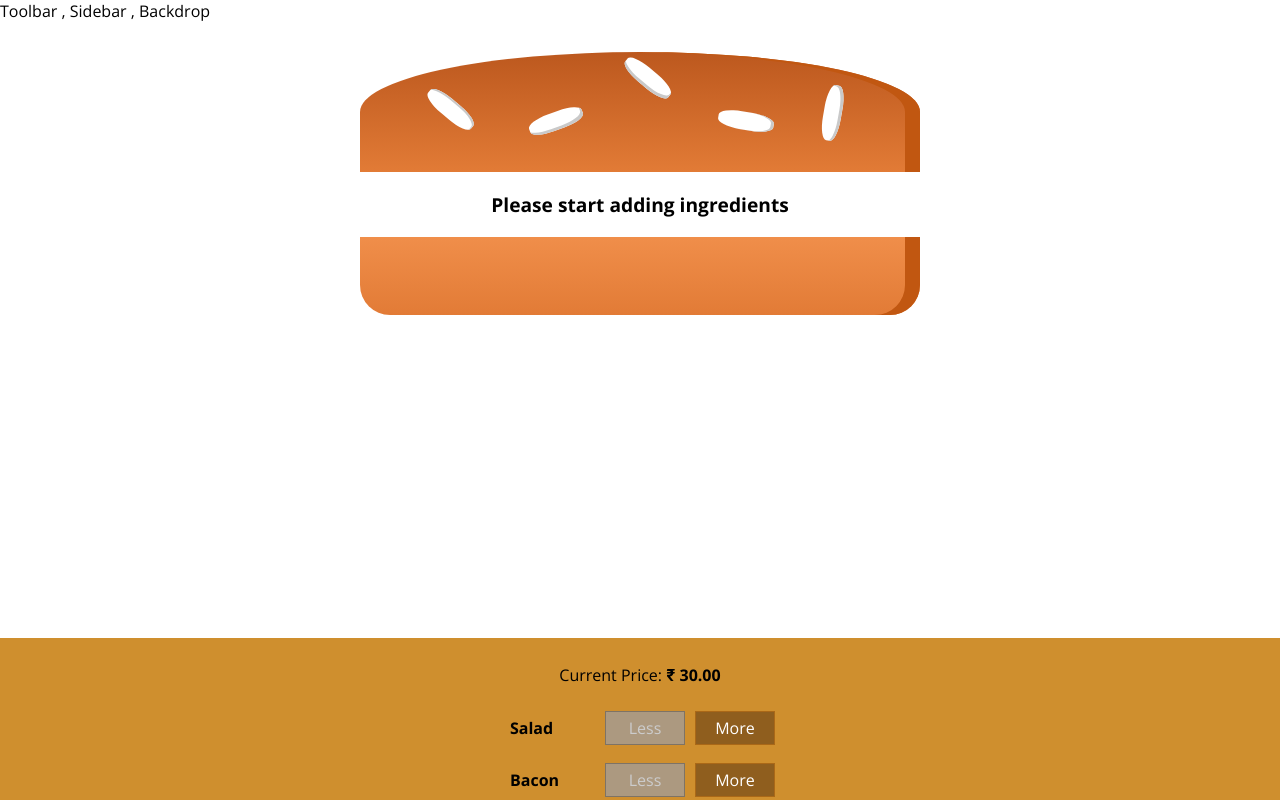
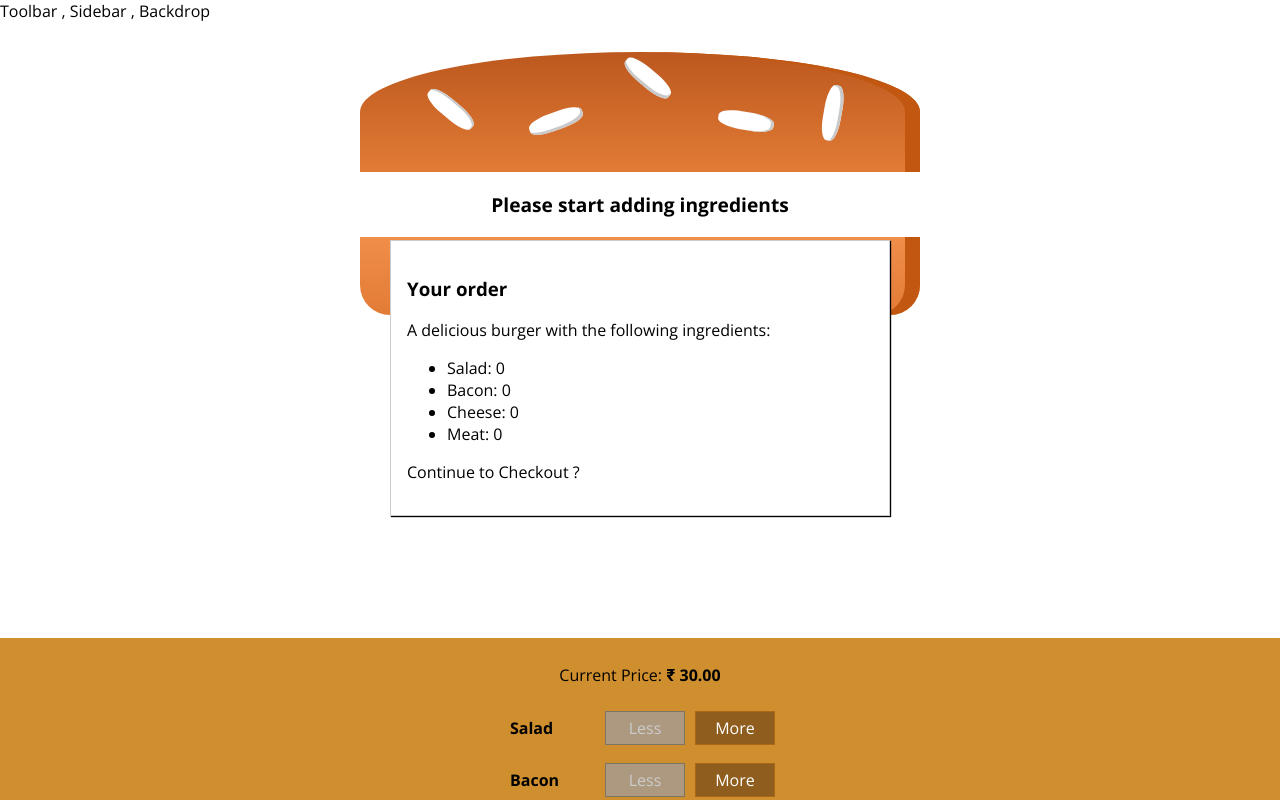
Before and after one commit to ShashankBiplav/the_burger_builder, a React (Create React App) app: page / in a window 1280 px wide. Shown: the top 800 px of the page. Built offline with nearby package versions, Linux system fonts and the light colour scheme.

Commit message:
Added the Order Summary Modal

```diff
--- /dev/null
+++ b/src/components/Burger/OrderSummary/OrderSummary.js
@@ -0,0 +1,25 @@
+import React from 'react';
+
+import Aux from '../../../hoc/Aux';
+
+const orderSummary = (props) => {
+    const ingredientSummary = Object.keys(props.ingredients)
+        .map((igKey)=>{
+            return (<li key={igKey}>
+                <span style={{textTransform: 'capitalize'}}>{igKey}</span>
+                : {props.ingredients[igKey]}
+            </li>);
+        });
+    return(
+        <Aux>
+            <h3>Your order</h3>
+            <p>A delicious burger with the following ingredients:</p>
+            <ul>
+                {ingredientSummary}
+            </ul>
+            <p>Continue to Checkout ?</p>
+        </Aux>
+    );
+};
+
+export default orderSummary;
--- /dev/null
+++ b/src/components/UI/Modal/Modal.js
@@ -0,0 +1,11 @@
+import React from 'react';
+
+import classes from './Modal.module.css';
+
+const modal = (props) => (
+    <div className={classes.Modal}>
+        {props.children}
+    </div>
+);
+
+export default modal;
--- /dev/null
+++ b/src/components/UI/Modal/Modal.module.css
@@ -0,0 +1,20 @@
+.Modal {
+    position: fixed;
+    z-index: 500;
+    background-color: white;
+    width: 70%;
+    border: 1px solid #ccc;
+    box-shadow: 1px 1px 1px black;
+    padding: 16px;
+    left: 15%;
+    top: 30%;
+    box-sizing: border-box;
+    transition: all 0.3s ease-out;
+}
+
+@media (min-width: 600px) {
+    .Modal {
+        width: 500px;
+        left: calc(50% - 250px);
+    }
+}
--- a/src/containers/BurgerBuilder/BurgerBuilder.js
+++ b/src/containers/BurgerBuilder/BurgerBuilder.js
@@ -3,6 +3,8 @@ import Aux from '../../hoc/Aux';
 
 import Burger from '../../components/Burger/Burger';
 import BuildControls from '../../components/Burger/BuildControls/BuildControls';
+import Modal from '../../components/UI/Modal/Modal';
+import OrderSummary from '../../components/Burger/OrderSummary/OrderSummary';
 
 const INGREDIENT_PRICES = {
     salad : 20,
@@ -70,6 +72,9 @@ class BurgerBuilder extends Component{
         }
         return(
             <Aux>
+                <Modal>
+                    <OrderSummary ingredients={this.state.ingredients}/>
+                </Modal>
                 <Burger ingredients={this.state.ingredients}/>
                 <BuildControls ingredientAdded={this.addIngredientHandler}
                     ingredientRemoved={this.removeIngredientHandler}
```
Also changed, not shown: src/components/UI/Backdrop/Backdrop.js (added).
